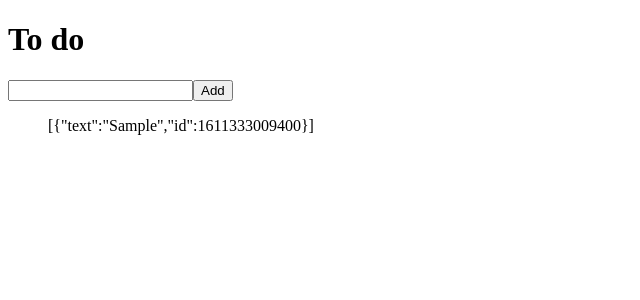
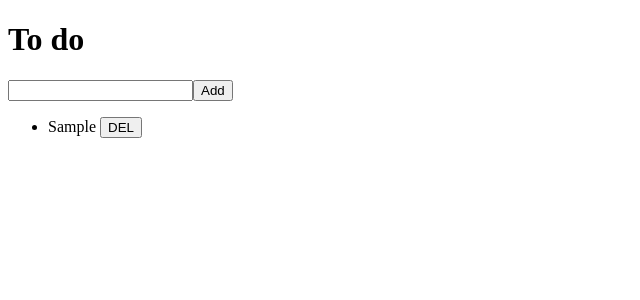
Before and after one commit to indiu6/vanilla-redux, a React (Create React App) app: page /#/ in a window 1280 px wide. Both pictures are taken after typing "Sample" into the empty fields and a click on the button "Add". Shown: the top 300 px of the page, without its empty margins (0-640 px from the left). Built offline with nearby package versions, Linux system fonts and the light colour scheme.

Commit message:
done deleting todo

```diff
--- /dev/null
+++ b/src/components/ToDo.js
@@ -0,0 +1,19 @@
+import React from 'react';
+import { connect } from 'react-redux';
+import { actionCreators } from '../store';
+
+function ToDo({ text, onBtnClick }) {
+  return (
+    <li>
+      {text} <button onClick={onBtnClick}>DEL</button>
+    </li>
+  );
+}
+
+const mapDispatchToProps = (dispatch, ownProps) => {
+  return {
+    onBtnClick: () => dispatch(actionCreators.deleteToDo(ownProps.id)),
+  };
+};
+
+export default connect(null, mapDispatchToProps)(ToDo);
--- a/src/routes/Home.js
+++ b/src/routes/Home.js
@@ -1,5 +1,6 @@
 import React, { useState } from 'react';
 import { connect } from 'react-redux';
+import ToDo from '../components/ToDo';
 import { actionCreators } from '../store';
 
 function Home({ toDos, addToDo }) {
@@ -22,7 +23,11 @@
         <input type="text" value={text} onChange={onChange} />
         <button>Add</button>
       </form>
-      <ul>{JSON.stringify(toDos)}</ul>
+      <ul>
+        {toDos.map((toDo) => (
+          <ToDo {...toDo} key={toDo.id} />
+        ))}
+      </ul>
     </>
   );
 }
--- a/src/store.js
+++ b/src/store.js
@@ -23,7 +23,7 @@
     case ADD:
       return [{ text: action.text, id: action.id }, ...state];
     case DELETE:
-      return state.filter((toDo) => toDo !== action.id);
+      return state.filter((toDo) => toDo.id !== action.id);
     default:
       return state;
   }
```
Also changed, not shown: 1 other file (tests, documents, lock files or other folders).
